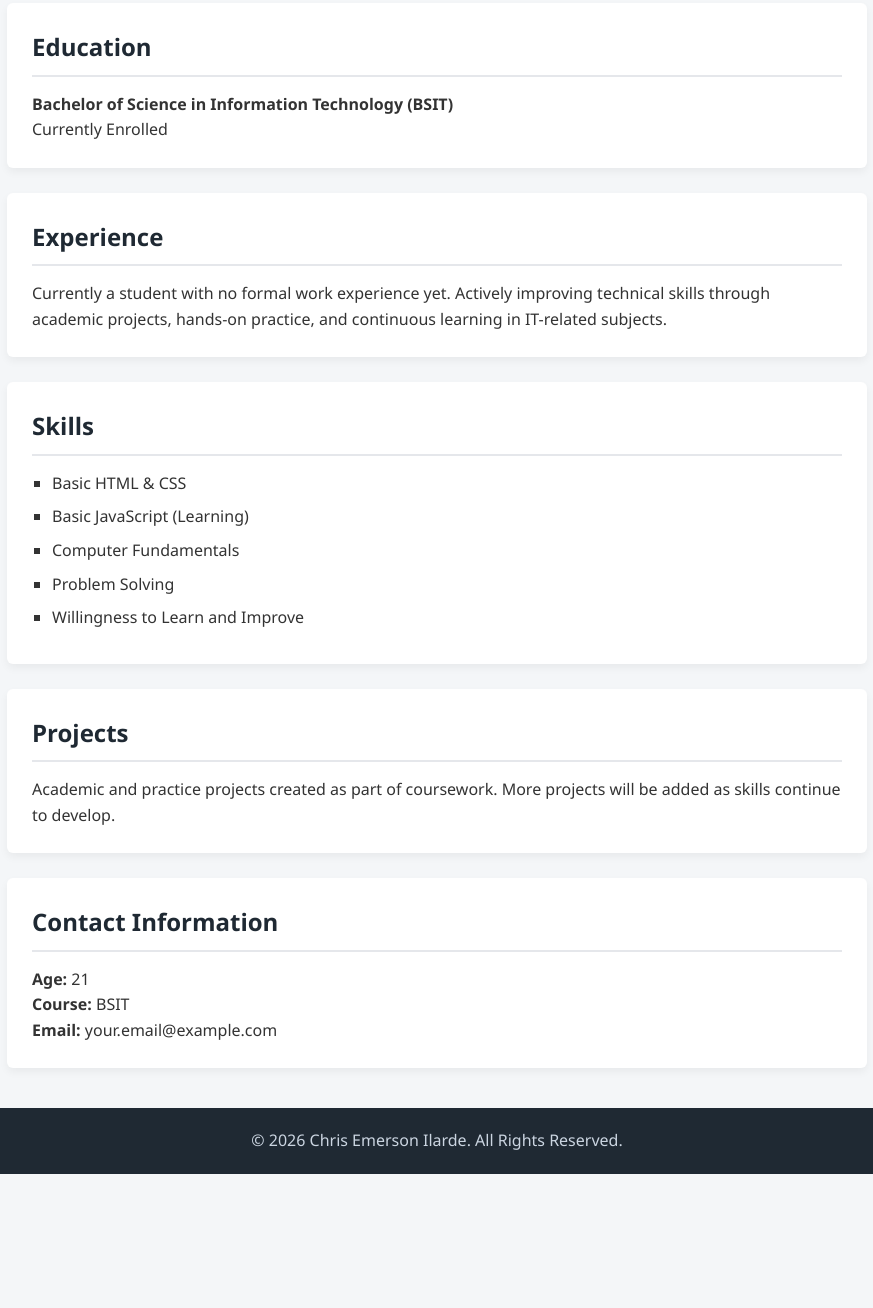
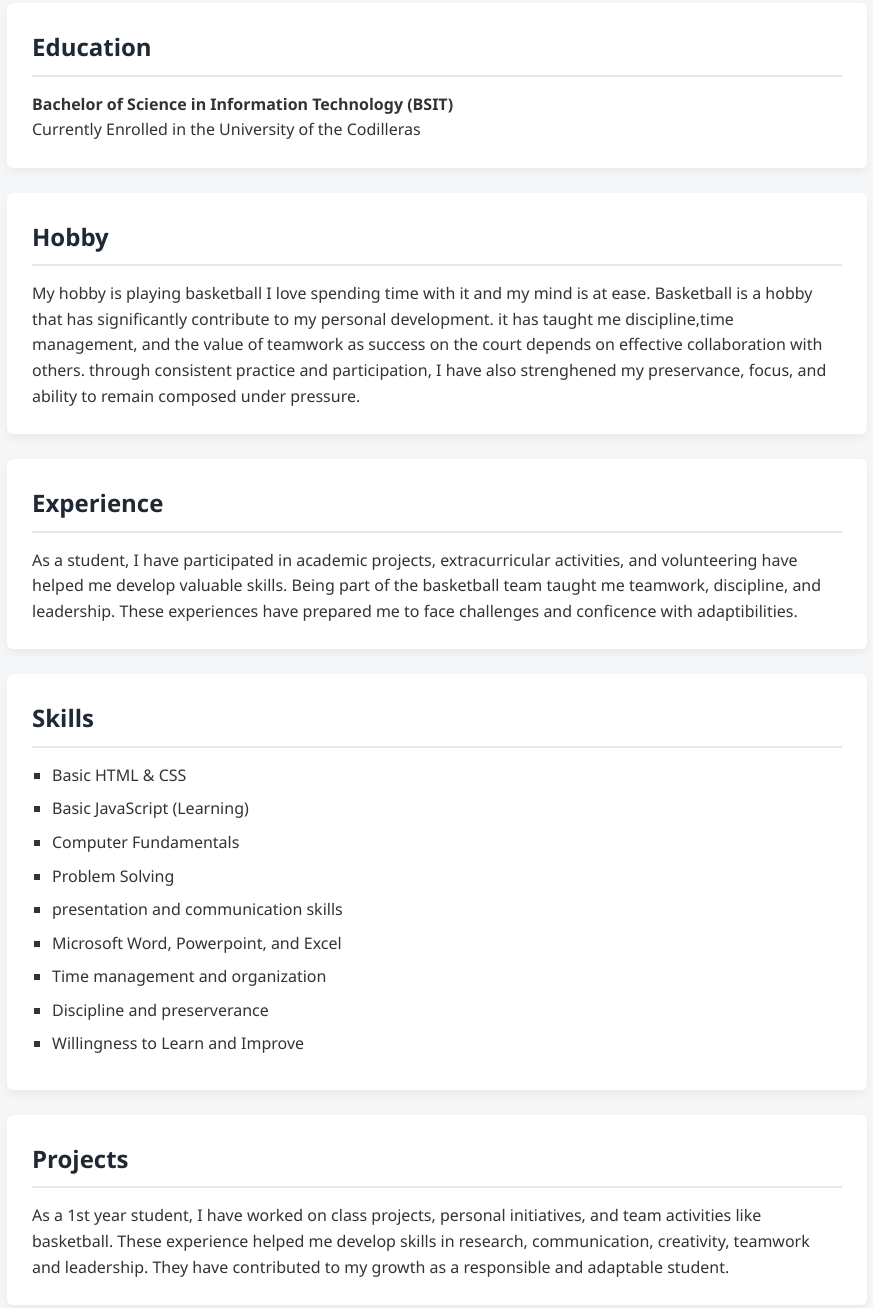
Before and after one commit to Cen-2/refresherr-act, a plain HTML site: page index.html in a window 1280 px wide. Shown: the part 442-1750 px from the top of the page, without its empty margins (203-1076 px from the left). Before the commit the page ends 1616 px from the top, so only its background shows below. Drawn offline with Linux system fonts and the light colour scheme.

Commit message:
Revise personal details and expand hobby section
Updated personal information and added hobby details.

```diff
--- a/index.html
+++ b/index.html
@@ -10,8 +10,8 @@
 <body>
 
     <header>
-        <h1>ILARDE, CHRIS EMERSON</h1>
-        <p>BSIT Student | Aspiring IT Professional</p>
+        <h1>ILARDE, CHRIS EMERSON S.</h1>
+        <p>BSIT Student | An aspiring IT Student</p>
     </header>
 
     <main>
@@ -28,15 +28,27 @@
         <section id="education">
             <h2>Education</h2>
             <p><strong>Bachelor of Science in Information Technology (BSIT)</strong></p>
-            <p>Currently Enrolled</p>
+            <p>Currently Enrolled in the University of the Codilleras</p>
+        </section>
+
+            <section id="Hobby">
+            <h2>Hobby</h2>
+            <p>
+                My hobby is playing basketball I love spending time with it and my mind is at ease.
+                Basketball is a hobby that has significantly contribute to my personal development. it has taught me
+                discipline,time management, and the value of teamwork as success on the court depends on effective collaboration
+                with others. through consistent practice and participation, I have also strenghened my preservance, focus, and ability
+                to remain composed under pressure.
+            </p>
         </section>
 
         <section id="experience">
             <h2>Experience</h2>
             <p>
-                Currently a student with no formal work experience yet.
-                Actively improving technical skills through academic projects,
-                hands-on practice, and continuous learning in IT-related subjects.
+                As a student, I have participated in academic projects, extracurricular activities,
+                and volunteering have helped me develop valuable skills. Being part of the basketball team
+                taught me teamwork, discipline, and leadership. These experiences have prepared me to face
+                challenges and conficence with adaptibilities.
             </p>
         </section>
 
@@ -47,6 +59,10 @@
                 <li>Basic JavaScript (Learning)</li>
                 <li>Computer Fundamentals</li>
                 <li>Problem Solving</li>
+                <li>presentation and communication skills</li>
+                <li>Microsoft Word, Powerpoint, and Excel</li>
+                <li>Time management and organization</li>
+                <li>Discipline and preserverance</li>
                 <li>Willingness to Learn and Improve</li>
             </ul>
         </section>
@@ -54,21 +70,22 @@
         <section id="projects">
             <h2>Projects</h2>
             <p>
-                Academic and practice projects created as part of coursework.
-                More projects will be added as skills continue to develop.
+                As a 1st year student, I have worked on class projects, personal initiatives, and team activities like
+                basketball. These experience helped me develop skills in research, communication, creativity, teamwork
+                and leadership. They have contributed to my growth as a responsible and adaptable student.
             </p>
         </section>
 
         <section id="contact">
             <h2>Contact Information</h2>
             <p><strong>Age:</strong> 21</p>
-            <p><strong>Course:</strong> BSIT</p>
-            <p><strong>Email:</strong> your.email@example.com</p>
+            <p><strong>Course:</strong> Bachelor of Science in Information Technology</p>
+            <p><strong>Email:</strong> a09759989978.gmail.com</p>
         </section>
     </main>
 
     <footer>
-        <p>&copy; 2026 Chris Emerson Ilarde. All Rights Reserved.</p>
+        <p>&copy; Chris Emerson Ilarde's Portfolio. All Rights Reserved.</p>
     </footer>
 
 </body>
```
